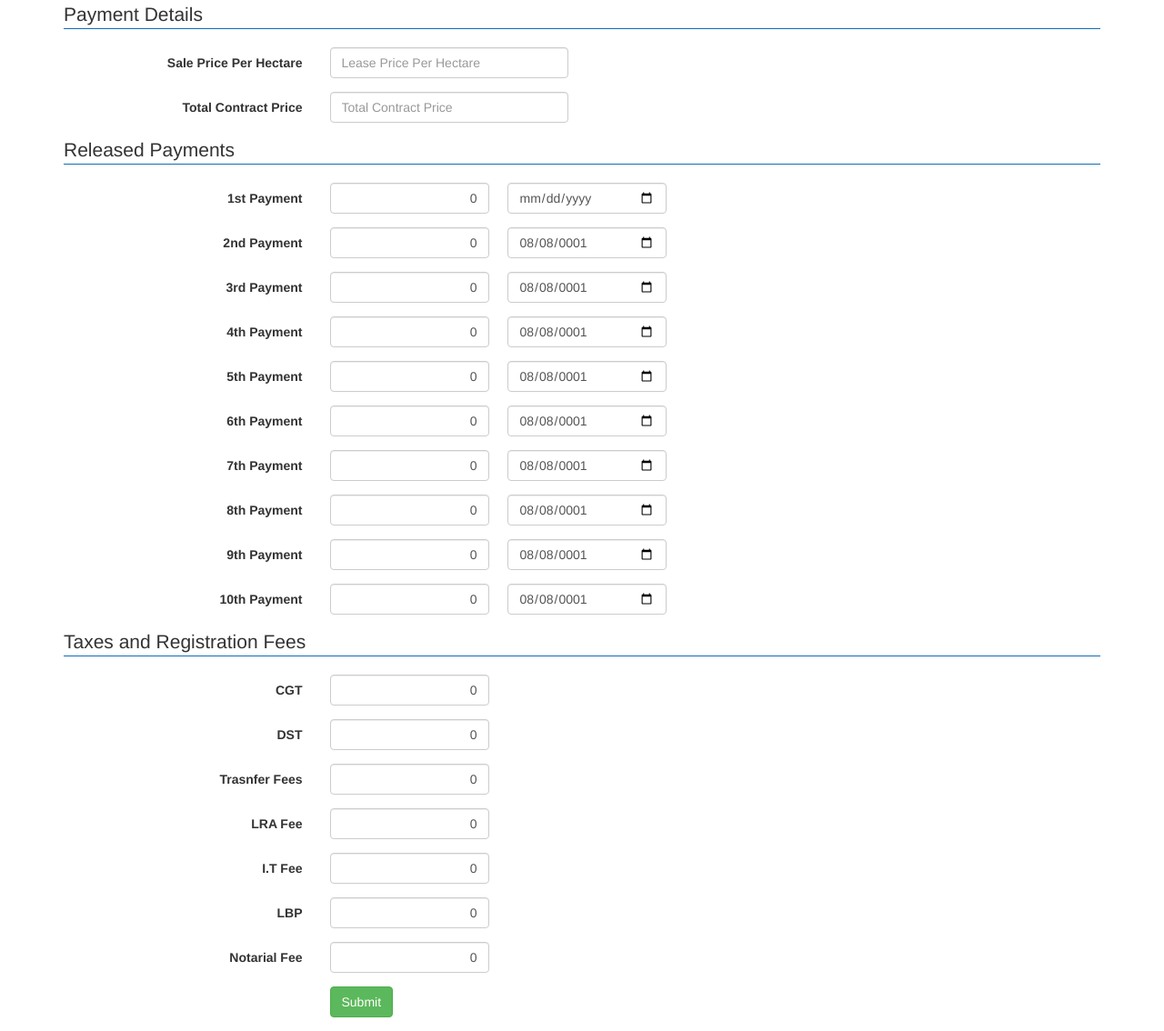
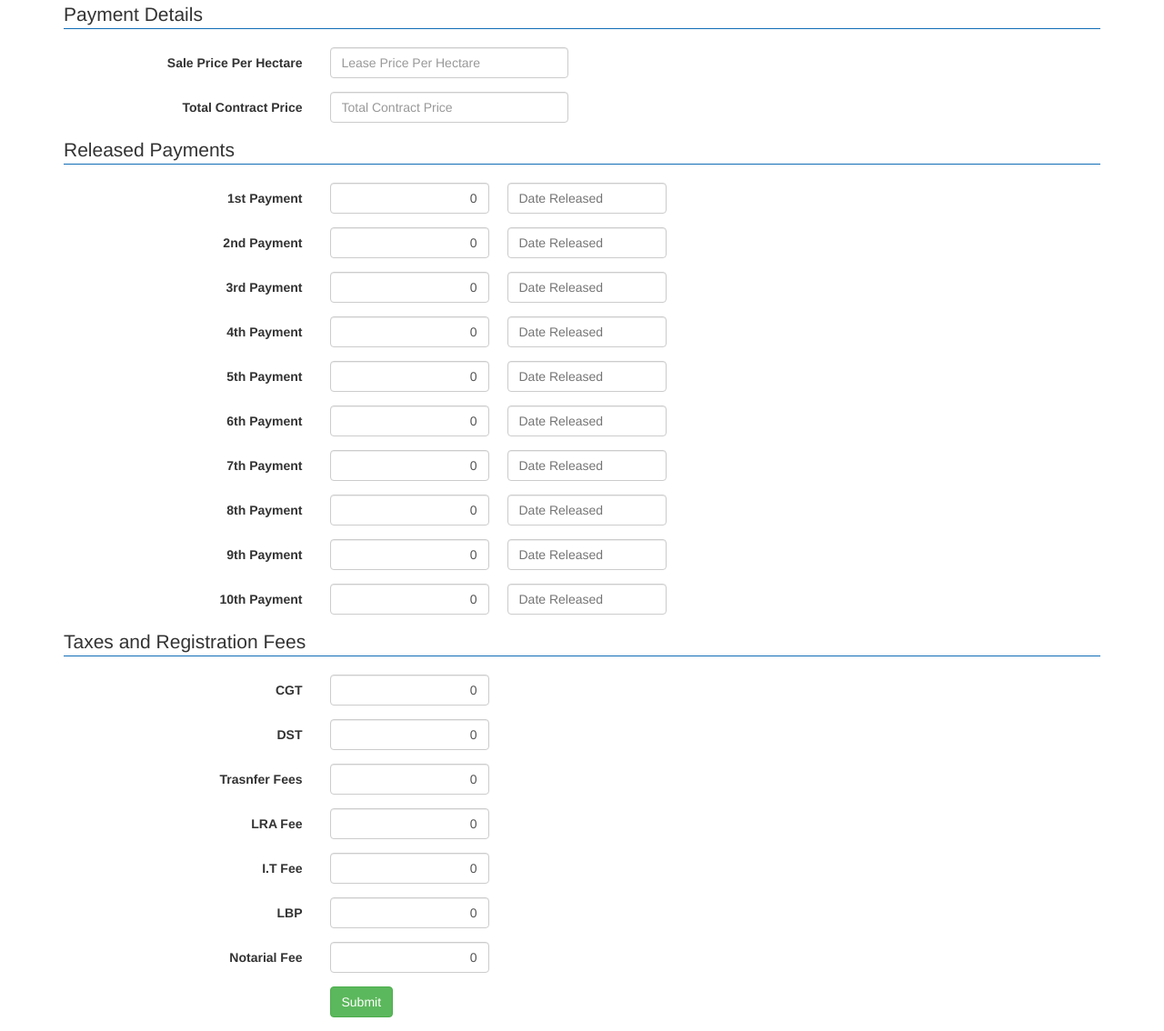
Before and after one commit to ejcaguiat/SolarDB, a Django app: page /homepage/salesform/ in a window 1280 px wide. Shown: the part 943-2077 px from the top of the page at 91% size. Run offline with Django 3.2, Linux system fonts and the light colour scheme; some libraries are stand-ins or nearby versions.

Commit message:
talon
una ulo!!!!!!

```diff
--- a/DATABASE/SolarDB/templates/sales_form.html
+++ b/DATABASE/SolarDB/templates/sales_form.html
@@ -135,7 +135,7 @@
         <label class="col-sm-3 control-label">1st Payment</label>
         <div class="col-sm-5">
           <input type="text" class="form-control-amount" name="1stpayment_amount" id="1stpayment_amount" value = 0>
-		  <input type="date" class="form-control-date" name="1stpayment_date" id="1stpayment_date" placeholder="Date Released">
+		  <input type="text" class="form-control-date" name="1stpayment_date" id="1stpayment_date" placeholder="Date Released">
         </div>
       </div>
 
@@ -143,63 +143,63 @@
         <label class="col-sm-3 control-label">2nd Payment</label>
         <div class="col-sm-5">
           <input type="text" class="form-control-amount" name="2ndpayment_amount" id="2ndpayment_amount" value = 0>
-		  <input type="date" class="form-control-date" name="2ndpayment_date" id="2ndpayment_date" value="0001-08-08">
+		  <input type="text" class="form-control-date" name="2ndpayment_date" id="2ndpayment_date"  placeholder="Date Released">
         </div>
       </div>
 	  <div class="form-group">
         <label class="col-sm-3 control-label">3rd Payment</label>
         <div class="col-sm-5">
           <input type="text" class="form-control-amount" name="3rdpayment_amount" id="3rdpayment_amount" value = 0>
-		  <input type="date" class="form-control-date" name="3rdpayment_date" id="3rdpayment_date" value="0001-08-08">
+		  <input type="text" class="form-control-date" name="3rdpayment_date" id="3rdpayment_date" placeholder="Date Released">
         </div>
       </div>
 	  <div class="form-group">
         <label class="col-sm-3 control-label">4th Payment</label>
         <div class="col-sm-5">
           <input type="text" class="form-control-amount" name="4thpayment_amount" id="4thpayment_amount" value = 0>
-		  <input type="date" class="form-control-date" name="4thpayment_date" id="4thpayment_date" value="0001-08-08">
+		  <input type="text" class="form-control-date" name="4thpayment_date" id="4thpayment_date" placeholder="Date Released">
         </div>
       </div>
 	  <div class="form-group">
         <label class="col-sm-3 control-label">5th Payment</label>
         <div class="col-sm-5">
           <input type="text" class="form-control-amount" name="5thpayment_amount" id="5thpayment_amount" value = 0>
-		  <input type="date" class="form-control-date" name="5thpayment_date" id="5thpayment_date" value="0001-08-08">
+		  <input type="text" class="form-control-date" name="5thpayment_date" id="5thpayment_date" placeholder="Date Released">
         </div>
       </div>
 	  <div class="form-group">
         <label class="col-sm-3 control-label">6th Payment</label>
         <div class="col-sm-5">
           <input type="text" class="form-control-amount" name="6thpayment_amount" id="6thpayment_amount" value = 0>
-		  <input type="date" class="form-control-date" name="6thpayment_date" id="6thpayment_date" value="0001-08-08">
+		  <input type="text" class="form-control-date" name="6thpayment_date" id="6thpayment_date" placeholder="Date Released">
         </div>
       </div>
 	  <div class="form-group">
         <label class="col-sm-3 control-label">7th Payment</label>
         <div class="col-sm-5">
           <input type="text" class="form-control-amount" name="7thpayment_amount" id="7thpayment_amount" value = 0>
-		  <input type="date" class="form-control-date" name="7thpayment_date" id="7thpayment_date" value="0001-08-08">
+		  <input type="text" class="form-control-date" name="7thpayment_date" id="7thpayment_date" placeholder="Date Released">
         </div>
       </div>
 	  <div class="form-group">
         <label class="col-sm-3 control-label">8th Payment</label>
         <div class="col-sm-5">
           <input type="text" class="form-control-amount" name="8thpayment_amount" id="8thpayment_amount" value = 0>
-		  <input type="date" class="form-control-date" name="8thpayment_date" id="8thpayment_date" value="0001-08-08">
+		  <input type="text" class="form-control-date" name="8thpayment_date" id="8thpayment_date" placeholder="Date Released">
         </div>
       </div>
 	  <div class="form-group">
         <label class="col-sm-3 control-label">9th Payment</label>
         <div class="col-sm-5">
           <input type="text" class="form-control-amount" name="9thpayment_amount" id="9thpayment_amount" value = 0>
-		  <input type="date" class="form-control-date" name="9thpayment_date" id="9thpayment_date" value="0001-08-08">
+		  <input type="text" class="form-control-date" name="9thpayment_date" id="9thpayment_date" placeholder="Date Released">
         </div>
       </div>
 	  <div class="form-group">
         <label class="col-sm-3 control-label">10th Payment</label>
         <div class="col-sm-5">
           <input type="text" class="form-control-amount" name="10thpayment_amount" id="10thpayment_amount" value = 0>
-		  <input type="date" class="form-control-date" name="10thpayment_date" id="10thpayment_date" value="0001-08-08">
+		  <input type="text" class="form-control-date" name="10thpayment_date" id="10thpayment_date" placeholder="Date Released">
         </div>
       </div>
     </fieldset>
```
Also changed, not shown: DATABASE/SolarDB/models.py (+10 -10 lines), DATABASE/db.sqlite3.
